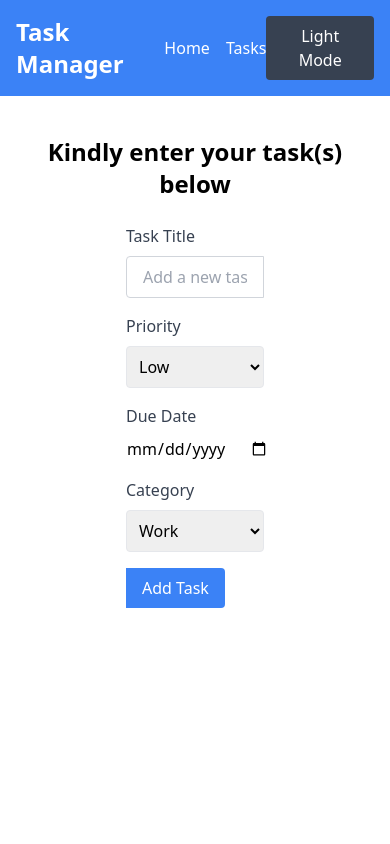
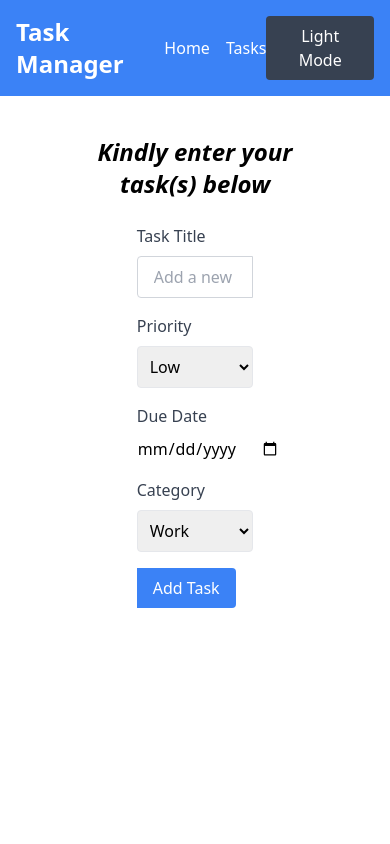
Before and after one commit to Amcalstrings/Task-Manager, a React (Vite) app in the folder task-manager-ui/: page /tasks in a window 390 px wide. Shown: the top 844 px of the page. Built offline with nearby package versions, Linux system fonts and the light colour scheme; no server answers.

Commit message:
fix text properties of headers for small screen

```diff
--- a/task-manager-ui/src/assets/components/TypingEffect.jsx
+++ b/task-manager-ui/src/assets/components/TypingEffect.jsx
@@ -19,7 +19,7 @@ const TypingEffect = ({text, delay}) => {
 
     }, [currentIndex, delay, text])
   return (
-    <div>{currentText}</div>
+    <div className="font-semibold text-center ">{currentText}</div>
   )
 }
 
--- a/task-manager-ui/src/pages/Home.jsx
+++ b/task-manager-ui/src/pages/Home.jsx
@@ -33,14 +33,14 @@ const Home = () => {
     <>
 
     <motion.div
-    className=" bg-gray-100 dark:bg-gray-900 flex flex-col items-center justify-center"
+    className=" bg-gray-100 dark:bg-gray-900 flex flex-col items-center justify-center w-[90%] mx-[5%]"
     initial={{ opacity: 0, y: 50 }}
     animate={{opacity: 3, y: 0}}
     transition={{duration: 3}}
     >
 
-        <h1 className="text-5xl font-bold mb-4 text-blue-600 " >Welcome to Task Manager</h1>
-        <div className="text-lg text-gray-700 mb-8 dark:text-white italic">
+        <h1 className="mx-auto text-5xl font-bold mb-4 text-blue-600 text-center" >Welcome to Task Manager</h1>
+        <div className="text-lg text-gray-700 mb-8 dark:text-white italic ">
           <TypingEffect text='Organize your tasks efficiently, and track your progress in one place.' delay={100}/>
         </div>
         <p className="text-lg dark:text-white">Do you have a new task?</p>
@@ -61,7 +61,7 @@ const Home = () => {
           </select>
         </div>
         <Legend />
-        <div className="flex space-x-4 mb-4">
+        <div className="flex space-x-4 mb-4 ">
           {categories.map((cat) =>
           (
             <button
--- a/task-manager-ui/src/pages/TaskPage.jsx
+++ b/task-manager-ui/src/pages/TaskPage.jsx
@@ -27,8 +27,8 @@ const TaskPage = () => {
     }, [])
 
   return (
-    <div className='p-6 dark:bg-gray-900 '>
-        <div className='text-2xl text-grey-400 font-bold text-center dark:text-white' >
+    <div className='p-6 dark:bg-gray-900 w-[90%] mx-[5%]'>
+        <div className='text-2xl text-grey-400 font-bold text-center dark:text-white italic' >
             <TypingEffect text='Kindly enter your task(s) below' delay={100}/>
         </div>
         <AddTask />
```
Also changed, not shown: task-manager-ui/src/App.jsx (+1 -11 lines).
